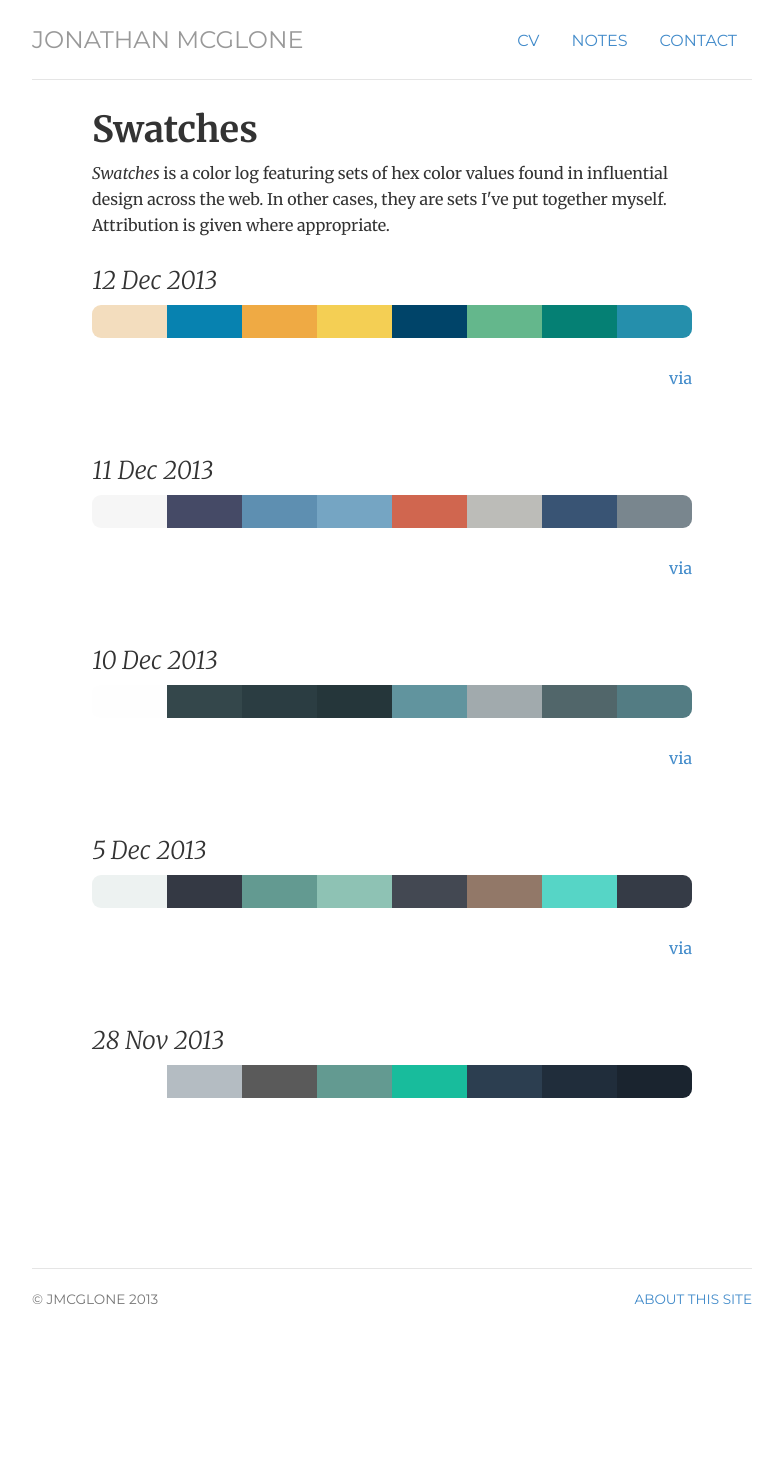
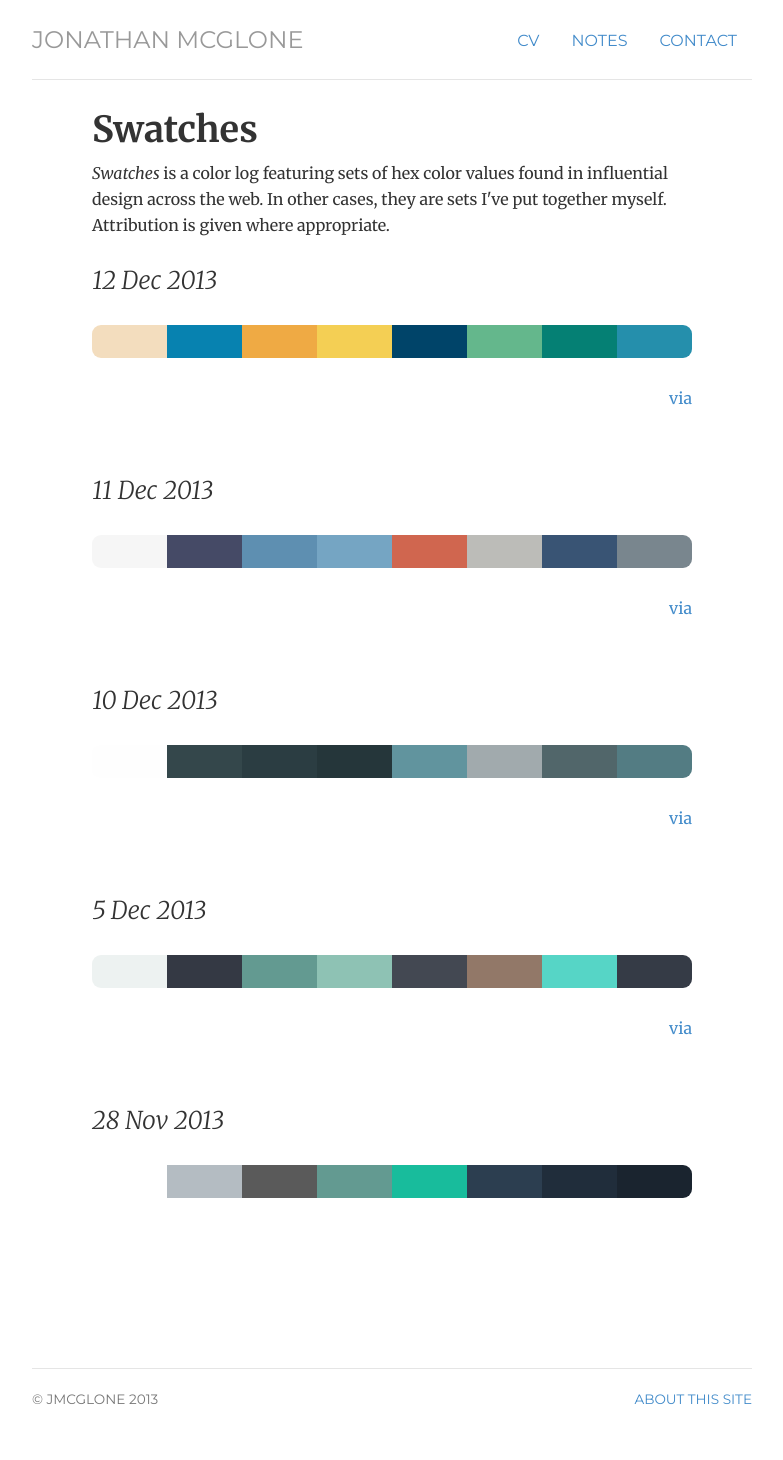
Before and after one commit to jmcglone/jmcglone.github.io, a Jekyll site: the page built from swatches/index.html, in a window 1280 px wide. Shown: the whole page, without its empty margins (248-1031 px from the left). Built offline with Jekyll 4.4.1, drawn with Linux system fonts in a browser that asks for light colours; before the commit the page ends 1360 px from its top, so only the background shows below that.

Commit message:
Update style.css
adjust height, adjust margin-bottom for h2 on swatches

```diff
--- a/css/style.css
+++ b/css/style.css
@@ -38,7 +38,8 @@ ul.listnotes li {line-height: 30px; }
 .note h2.date, .swatch-log h2.date { font-size: 24.5px; font-weight: 300; font-style: italic; }
 
 /* Swatches */
-.swatch-log { margin: 30px auto 90px; height: 100px; }
+.swatch-log h2.date { margin-bottom: 30px; }
+.swatch-log { margin: 30px auto 70px; height: 140px; }
 ul.swatch { list-style: none; margin: 0 auto; padding: 0; height: 50px; }
 ul.swatch li { display: inline; float: left; height: 33px; width: 75px; text-indent: -9999px; font-size: 14px; text-align: center; font-family: 'Montserrat', Helvetica, sans-serif; }
 ul.swatch li:hover { height: 49px; width: 75px; vertical-align: middle; text-indent: 0; }
```
